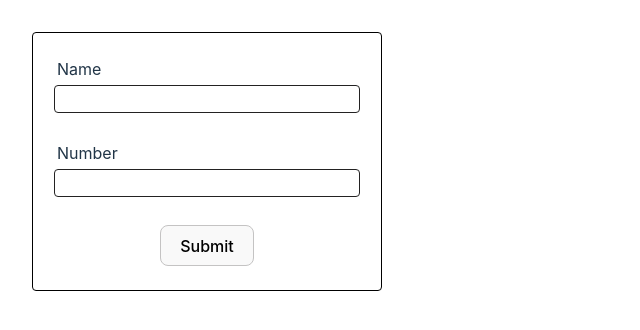
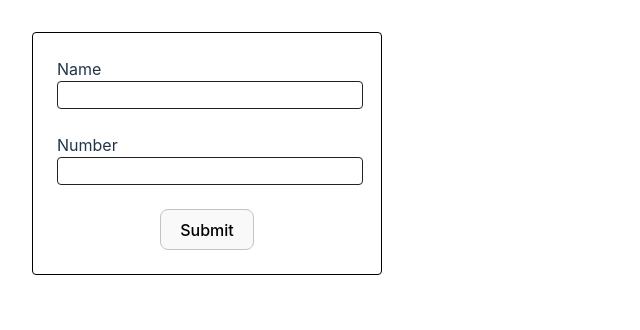
Before and after one commit to Iva-nova-vita/goit-react-hw-03, a React (Vite) app: page / in a window 1280 px wide. Shown: the top 330 px of the page, without its empty margins (0-640 px from the left). Built offline with nearby package versions, Linux system fonts and the light colour scheme.

Commit message:
added validation

```diff
--- a/package.json
+++ b/package.json
@@ -12,7 +12,8 @@
   "dependencies": {
     "formik": "^2.4.6",
     "react": "^18.3.1",
-    "react-dom": "^18.3.1"
+    "react-dom": "^18.3.1",
+    "yup": "^1.4.0"
   },
   "devDependencies": {
     "@types/react": "^18.3.3",
--- a/src/App.jsx
+++ b/src/App.jsx
@@ -10,6 +10,7 @@ function App() {
   const onSubmit = (values, actions) => {
     console.log(values, 'values');
     console.log(actions, 'actions');
+    actions.resetForm()
   };
 
   return (
--- a/src/components/ContactForm/ContactForm.jsx
+++ b/src/components/ContactForm/ContactForm.jsx
@@ -1,21 +1,52 @@
-import { Formik, Form, Field } from 'formik';
+import { Formik, Form, Field, ErrorMessage } from 'formik';
 import { useId } from 'react';
-import css from './ContactForm.module.css'
+import * as Yup from 'yup';
 
+import css from './ContactForm.module.css';
 
+export default function ContactForm({ initialValues, onSubmit }) {
+  const nameId = useId();
+  const phoneId = useId();
 
-export default function ContactForm({initialValues, onSubmit}) {
-  const nameId = useId()
-  const phoneId = useId()
+  const ContactFormSchema = Yup.object().shape({
+    name: Yup.string()
+      .min(3, 'Too Short!')
+      .max(50, 'Too Long!')
+      .required('Required'),
+    phone: Yup.string()
+      .min(3, 'Too Short!')
+      .max(50, 'Too Long!')
+      .required('Required'),
+  });
 
   return (
-    <Formik initialValues={initialValues} onSubmit={onSubmit}>
+    <Formik
+      initialValues={initialValues}
+      onSubmit={onSubmit}
+      validationSchema={ContactFormSchema}
+    >
       <Form className={css.form}>
-        <label htmlFor={nameId}>Name</label>
-        <Field type='text' name='name' id={nameId}/>
-        <label htmlFor={phoneId}>Number</label>
-        <Field type='text' name='phone' id={phoneId}/>
-        <button className={css.btnSubmit} type='submit'>Submit</button>
+        <div className={css.wrap}>
+          <label htmlFor={nameId}>Name</label>
+          <Field type='text' name='name' id={nameId} />
+          <ErrorMessage
+            className={css.errorMessage}
+            name='name'
+            component='span'
+          />
+        </div>
+        <div className={css.wrap}>
+          <label htmlFor={phoneId}>Number</label>
+          <Field type='text' name='phone' id={phoneId} />
+          <ErrorMessage
+            className={css.errorMessage}
+            name='phone'
+            component='span'
+          />
+        </div>
+        <button className={css.btnSubmit} type='submit'>
+            Submit
+          </button>
       </Form>
     </Formik>
   );
--- a/src/components/ContactForm/ContactForm.module.css
+++ b/src/components/ContactForm/ContactForm.module.css
@@ -1,12 +1,8 @@
 .form {
-  display: flex;
-  flex-direction: column;
-  gap: 4px;
   border: 1px black solid;
   border-radius: 4px;
   padding: 24px;
   width: 300px;
-  align-items: center;
 
   input {
     width: 100%;
@@ -25,3 +21,16 @@
 .btnSubmit {
   border: 1px rgb(196, 195, 195) solid;
 }
+
+.wrap {
+    position: relative;
+    display: flex;
+    flex-direction: column;
+}
+
+.errorMessage {
+    color: red;
+    position: absolute;
+    bottom: 0;
+    text-align: left;
+}
```
Also changed, not shown: 1 other file (tests, documents, lock files or other folders).
